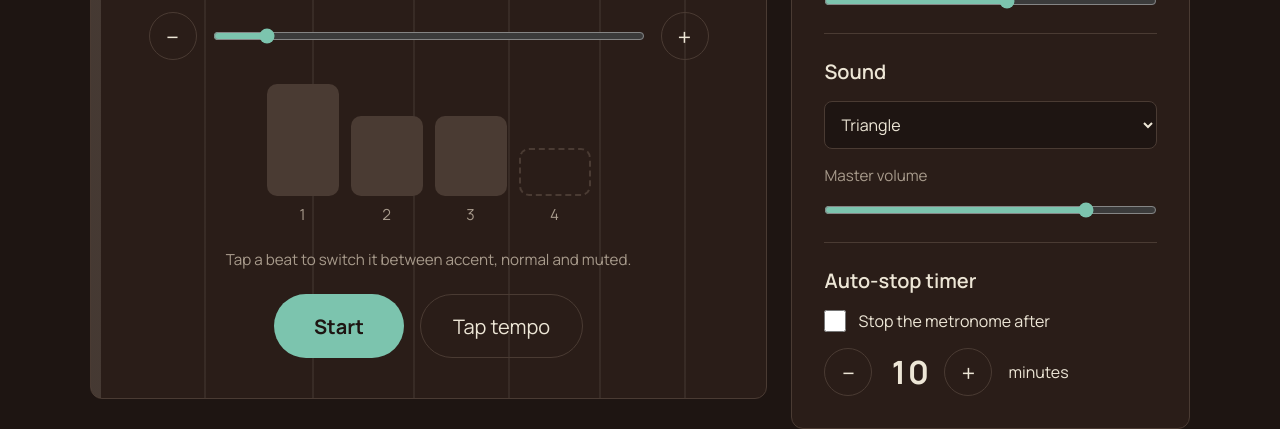
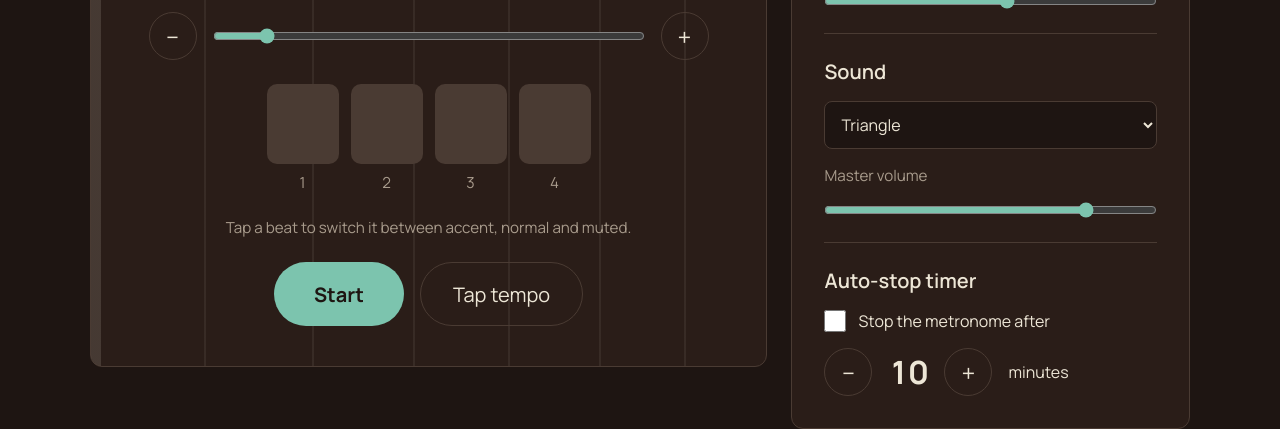
Before and after one commit to atharvasapre07/Rosewood, a website: page metronome.html in a window 1280 px wide. Both pictures are taken after a click on the button 302 px from the left and 616 px from the top of the page. Shown: the part 476-905 px from the top of the page. Drawn offline with nearby package versions, Linux system fonts and the light colour scheme.

Commit message:
added beat accents/mutes

```diff
--- a/js/metronome.js
+++ b/js/metronome.js
@@ -1,6 +1,7 @@
 const MIN_BPM = 30;
 const MAX_BPM = 300;
 let audioCtx = null;
+const BEAT_STATES = ['accent', 'normal', 'muted'];
 
 const TEMPO_NAMES = [
     { max: 40,       name: 'Grave' },
@@ -112,3 +113,12 @@ $('#start-btn').on('click', function () {
         $(this).text('Stop');
     }
 });
+
+$('.beat-btn').on('click', function () {
+    const current = $(this).attr('data-state');
+    const next = BEAT_STATES[(BEAT_STATES.indexOf(current) + 1) % BEAT_STATES.length];
+    const beatNumber = $('.beat-btn').index(this) + 1;
+
+    $(this).attr('data-state', next);
+    $(this).attr('aria-label', `Beat ${beatNumber}, ${next}`);
+});
--- a/metronome.html
+++ b/metronome.html
@@ -56,7 +56,7 @@
                         <span class="beat-number">3</span>
                     </div>
                     <div class="beat">
-                        <button class="beat-btn" data-state="muted" aria-label="Beat 4, muted"></button>
+                        <button class="beat-btn" data-state="normal" aria-label="Beat 4, muted"></button>
                         <span class="beat-number">4</span>
                     </div>
                 </div>
```
